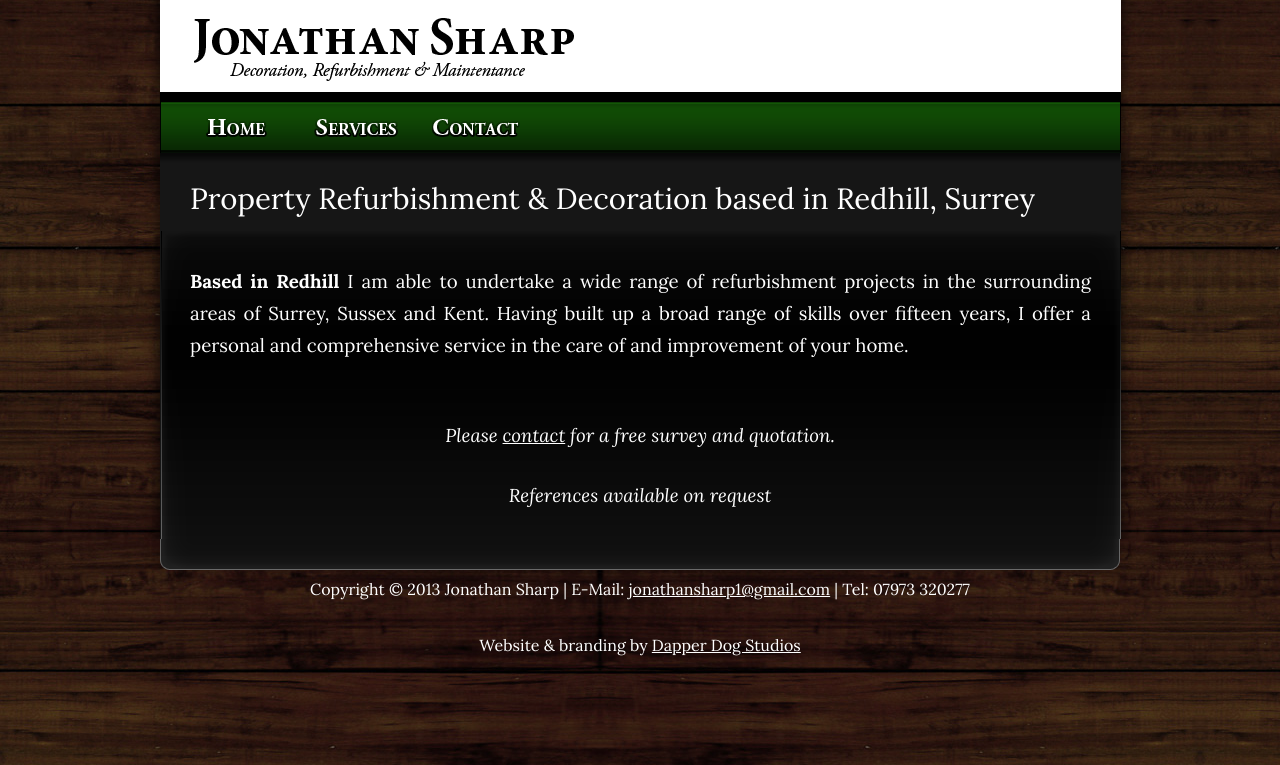
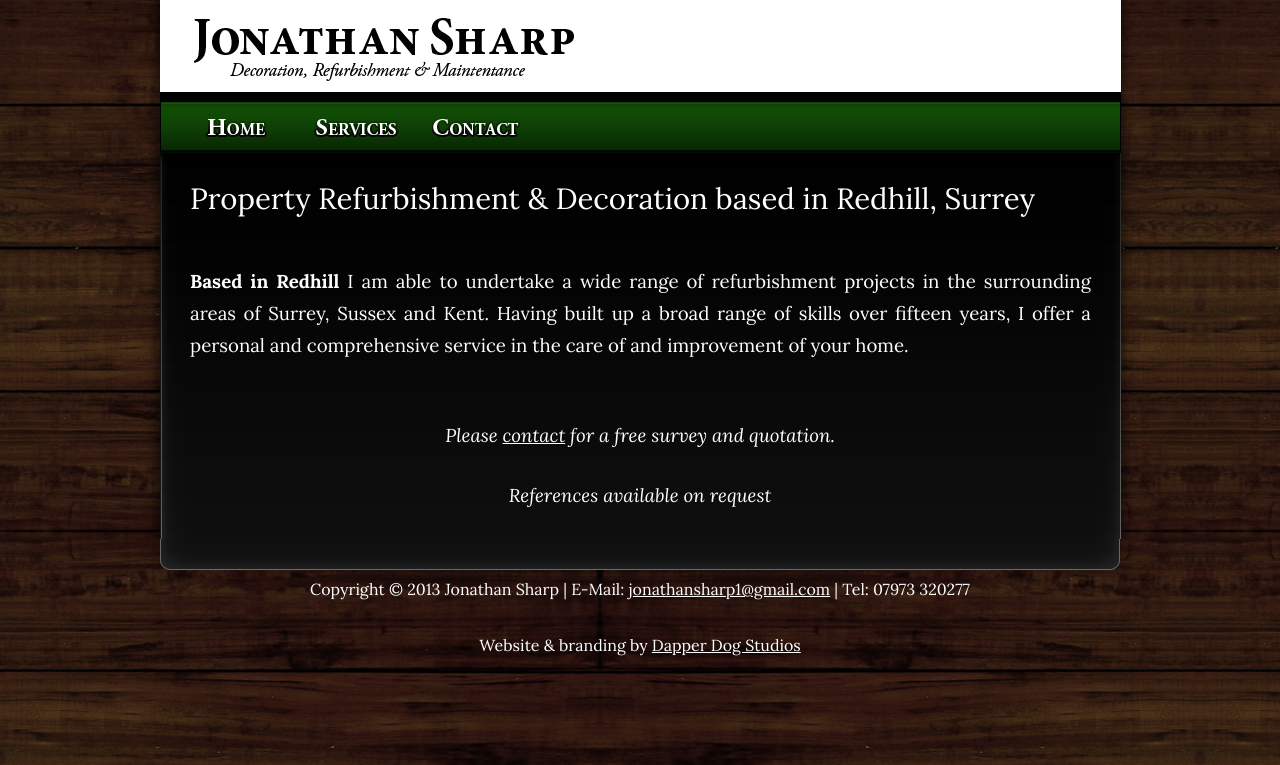
Before and after one commit to radiosilence/jps, a Flask app: page / in a window 1280 px wide. Shown: the part 35-800 px from the top of the page. Run offline with Flask 2, Linux system fonts and the light colour scheme.

Commit message:
remove pointles shome bg override

```diff
--- a/static/css_lib/screen.css
+++ b/static/css_lib/screen.css
@@ -170,10 +170,6 @@ p {
 	overflow: hidden;
 }
 
-body#home #content {
-	background: #161616 url( "../img_lib/contentbg.png" ) bottom no-repeat;
-}
-
 body#home #content h2#slogan {
 	display: block;
 }
```
